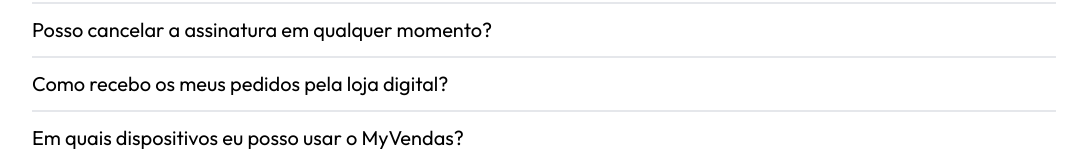
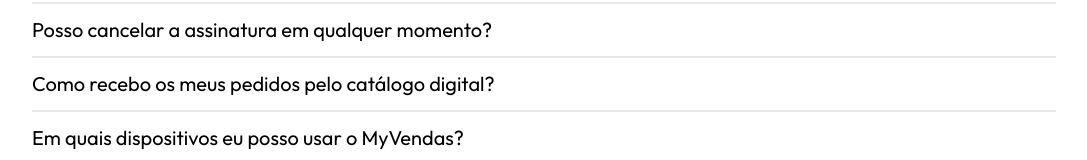
Before and after one commit to dedekpo/myvendas-root, a Next.js app: page / in a window 1280 px wide. Shown: the part 3717-3877 px from the top of the page, without its empty margins (96-1183 px from the left). Built offline with nearby package versions, Linux system fonts and the light colour scheme.

Commit message:
change plans

```diff
--- a/components/landing-page/faq.tsx
+++ b/components/landing-page/faq.tsx
@@ -33,7 +33,9 @@ export default function FAQ() {
 					}
 				/>
 				<Question
-					question={"Como recebo os meus pedidos pela loja digital?"}
+					question={
+						"Como recebo os meus pedidos pelo catálogo digital?"
+					}
 					answer={
 						"O cliente irá entrar na sua loja, colocar os produtos no carrinho e concluir o pedido. Ele pode fazer o pedido direto no seu Whatsapp ou realizar o pagamento online. Caso a venda seja online, você receberá o pedido pelo aplicativo MyVendas."
 					}
```
